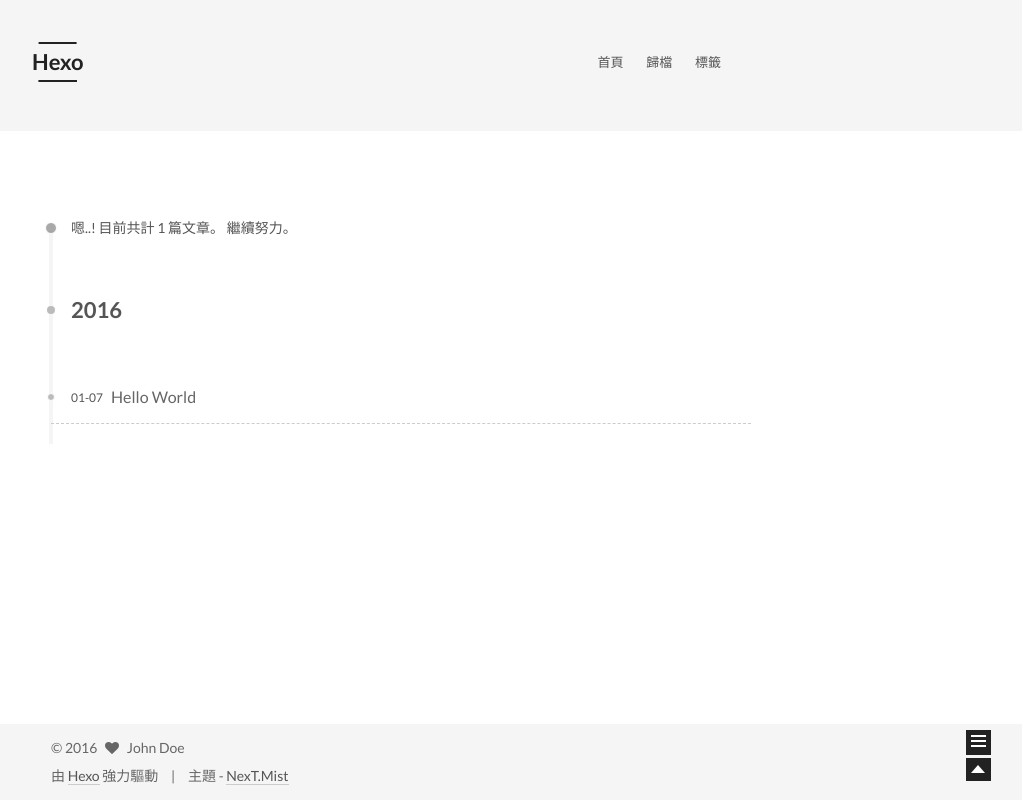
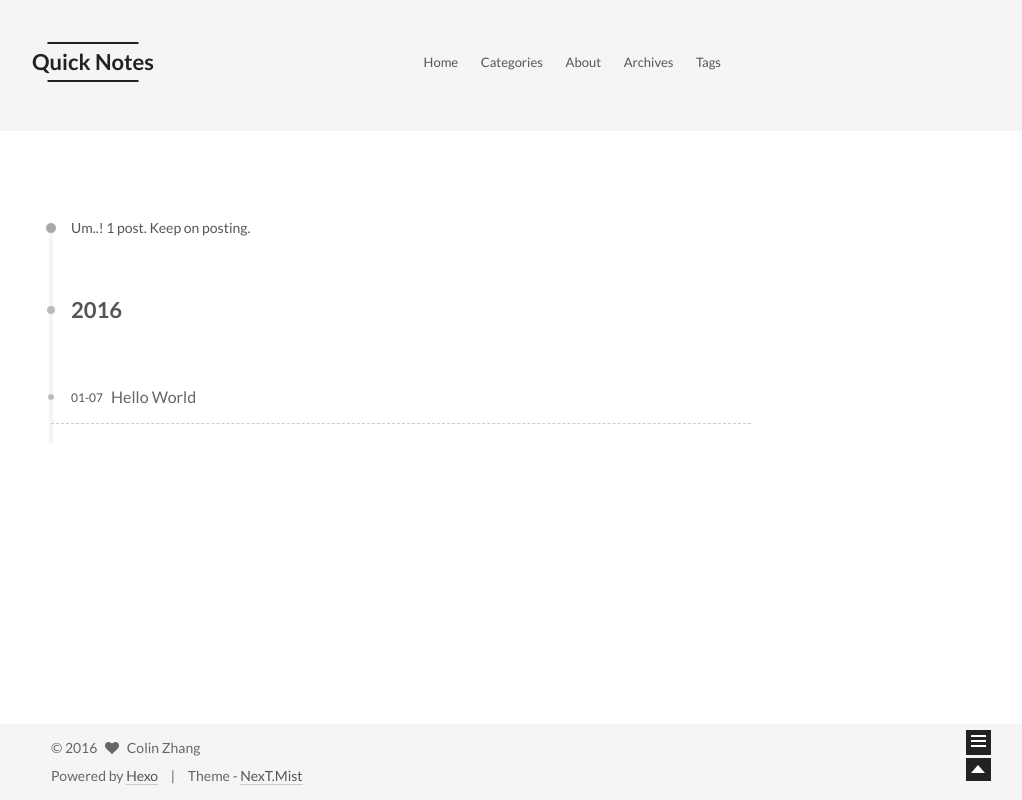
Before and after one commit to kiwioo/kiwioo.github.io, a plain HTML site: page archives/index.html in a window 1280 px wide. Shown: the whole page, without its empty margins (239-1261 px from the left). Drawn offline with Linux system fonts and the light colour scheme.

Commit message:
Site updated: 2016-01-07 17:40:04

```diff
--- a/archives/index.html
+++ b/archives/index.html
@@ -53,12 +53,12 @@
 
 <meta name="description">
 <meta property="og:type" content="website">
-<meta property="og:title" content="Hexo">
+<meta property="og:title" content="Quick Notes">
 <meta property="og:url" content="http://yoursite.com/archives/index.html">
-<meta property="og:site_name" content="Hexo">
+<meta property="og:site_name" content="Quick Notes">
 <meta property="og:description">
 <meta name="twitter:card" content="summary">
-<meta name="twitter:title" content="Hexo">
+<meta name="twitter:title" content="Quick Notes">
 <meta name="twitter:description">
 
 
@@ -71,10 +71,10 @@
   };
 </script>
 
-  <title> 歸檔 | Hexo </title>
+  <title> Archive | Quick Notes </title>
 </head>
 
-<body itemscope itemtype="http://schema.org/WebPage" lang="">
+<body itemscope itemtype="http://schema.org/WebPage" lang="en">
 
   <!--[if lte IE 8]>
   <div style=' clear: both; height: 59px; padding:0 0 0 15px; position: relative;margin:0 auto;'>
@@ -102,7 +102,7 @@
   <div class="custom-logo-site-title">
     <a href="/"  class="brand" rel="start">
       <span class="logo-line-before"><i></i></span>
-      <span class="site-title">Hexo</span>
+      <span class="site-title">Quick Notes</span>
       <span class="logo-line-after"><i></i></span>
     </a>
   </div>
@@ -129,7 +129,27 @@
 
               <i class="menu-item-icon fa fa-home fa-fw"></i> <br />
 
-            首頁
+            Home
+          </a>
+        </li>
+
+
+        <li class="menu-item menu-item-categories">
+          <a href="/categories" rel="section">
+
+              <i class="menu-item-icon fa fa-th fa-fw"></i> <br />
+
+            Categories
+          </a>
+        </li>
+
+
+        <li class="menu-item menu-item-about">
+          <a href="/about" rel="section">
+
+              <i class="menu-item-icon fa fa-user fa-fw"></i> <br />
+
+            About
           </a>
         </li>
 
@@ -139,7 +159,7 @@
 
               <i class="menu-item-icon fa fa-archive fa-fw"></i> <br />
 
-            歸檔
+            Archives
           </a>
         </li>
 
@@ -149,7 +169,7 @@
 
               <i class="menu-item-icon fa fa-tags fa-fw"></i> <br />
 
-            標籤
+            Tags
           </a>
         </li>
 
@@ -179,7 +199,7 @@
 
 
 
-      嗯..! 目前共計 1 篇文章。 繼續努力。
+      Um..! 1 post. Keep on posting.
     </span>
 
 
@@ -261,29 +281,29 @@
 
       <section class="site-overview sidebar-panel  sidebar-panel-active ">
         <div class="site-author motion-element" itemprop="author" itemscope itemtype="http://schema.org/Person">
-          <img class="site-author-image" src="/images/default_avatar.jpg" alt="John Doe" itemprop="image"/>
-          <p class="site-author-name" itemprop="name">John Doe</p>
+          <img class="site-author-image" src="/images/default_avatar.jpg" alt="Colin Zhang" itemprop="image"/>
+          <p class="site-author-name" itemprop="name">Colin Zhang</p>
         </div>
         <p class="site-description motion-element" itemprop="description"></p>
         <nav class="site-state motion-element">
           <div class="site-state-item site-state-posts">
             <a href="/archives">
               <span class="site-state-item-count">1</span>
-              <span class="site-state-item-name">文章</span>
+              <span class="site-state-item-name">posts</span>
             </a>
           </div>
 
           <div class="site-state-item site-state-categories">
-
+            <a href="/categories">
               <span class="site-state-item-count">0</span>
-              <span class="site-state-item-name">分類</span>
-
+              <span class="site-state-item-name">categories</span>
+              </a>
           </div>
 
           <div class="site-state-item site-state-tags">
             <a href="/tags">
               <span class="site-state-item-count">0</span>
-              <span class="site-state-item-name">標籤</span>
+              <span class="site-state-item-name">tags</span>
               </a>
           </div>
 
@@ -322,15 +342,15 @@
   <span class="with-love">
     <i class="icon-next-heart fa fa-heart"></i>
   </span>
-  <span class="author" itemprop="copyrightHolder">John Doe</span>
+  <span class="author" itemprop="copyrightHolder">Colin Zhang</span>
 </div>
 
 <div class="powered-by">
-  由 <a class="theme-link" href="http://hexo.io">Hexo</a> 強力驅動
+  Powered by <a class="theme-link" href="http://hexo.io">Hexo</a>
 </div>
 
 <div class="theme-info">
-  主題 -
+  Theme -
   <a class="theme-link" href="https://github.com/iissnan/hexo-theme-next">
     NexT.Mist
   </a>
--- a/css/main.css
+++ b/css/main.css
@@ -965,7 +965,7 @@ body {
   width: 4px;
   height: 4px;
   border-radius: 50%;
-  background: #1105aa;
+  background: #5e7aec;
 }
 .sidebar-nav {
   margin: 0 0 20px;
```
Also changed, not shown: 2016/01/07/hello-world/index.html (+40 -20 lines), archives/2016/01/index.html (+40 -20 lines), archives/2016/index.html (+40 -20 lines), index.html (+40 -20 lines).
